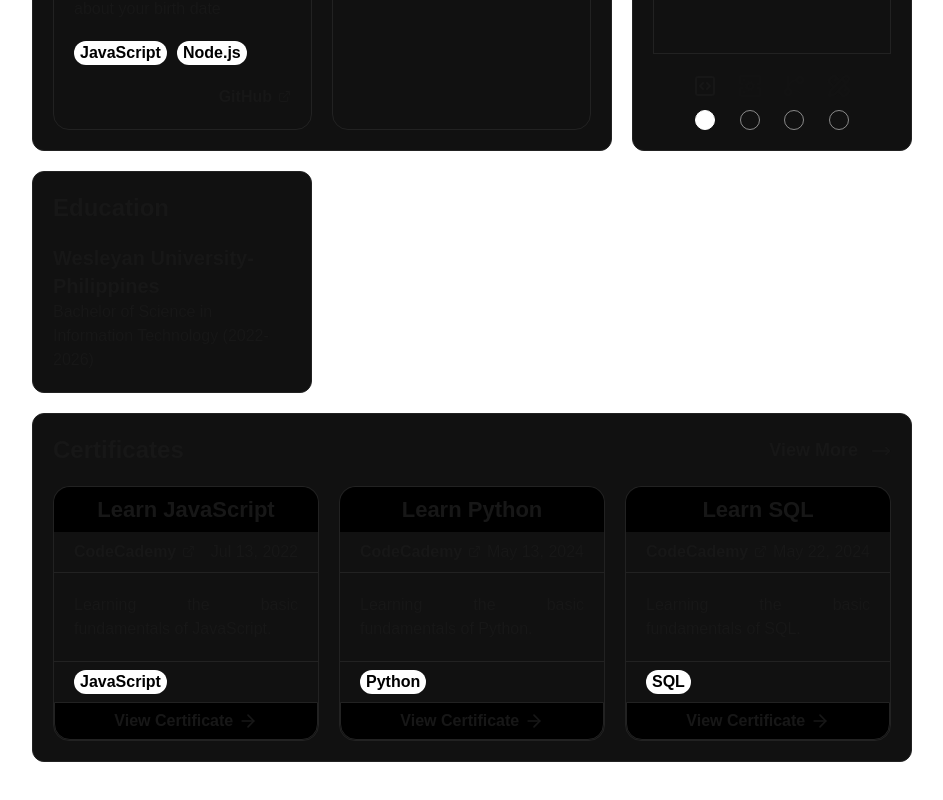
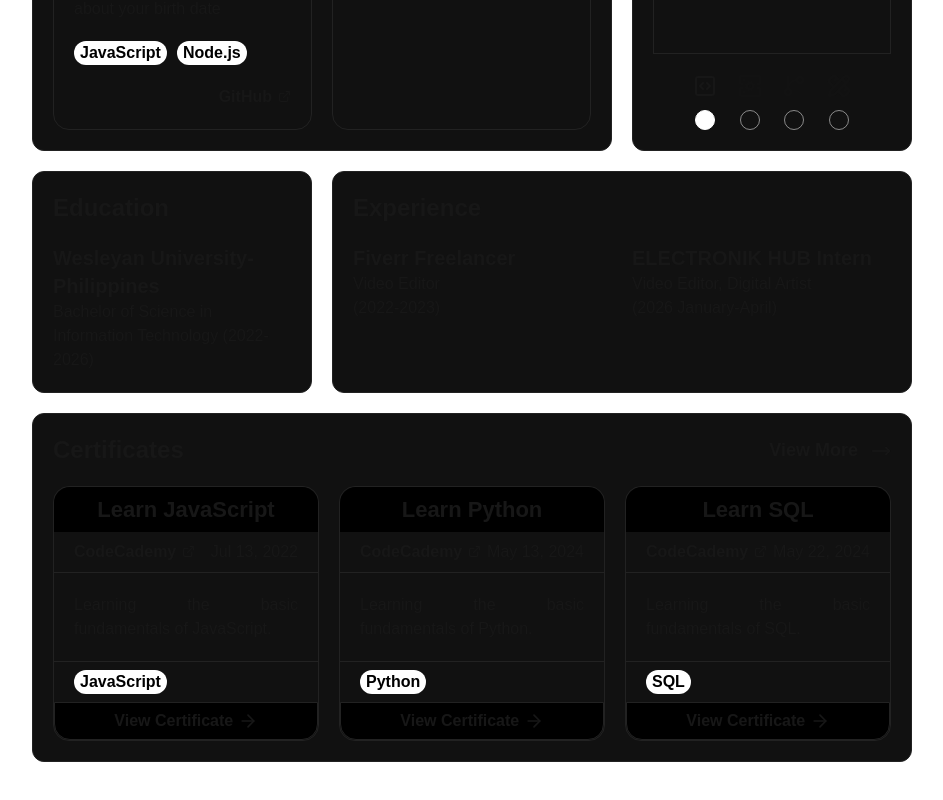
Before and after one commit to SimC0de/My-Portfolio, a Next.js app: page / in a window 1280 px wide. Shown: the part 834-1634 px from the top of the page, without its empty margins (168-1111 px from the left). Built offline with nearby package versions, Linux system fonts and the light colour scheme.

Commit message:
Added Experience Section

```diff
--- /dev/null
+++ b/src/app/Experience.jsx
@@ -0,0 +1,25 @@
+"use client";
+import React from "react";
+
+export default function Experience() {
+  const items = [
+
+  ];
+  return (
+    <div className="col-span-2 flex flex-col gap-5 border border-[#222222] rounded-xl bg-[#111111] p-5 w-full h-full">
+      <h1 className="section-title">Experience</h1>
+      <div className="grid grid-cols-2 gap-5">
+        <div className="flex flex-col">
+          <h1 className="font-bold text-xl">Fiverr Freelancer</h1>
+          <h2 className="text[16px]">Video Editor</h2>
+          <p className="text[16px]">(2022-2023)</p>
+        </div>
+        <div className="flex flex-col">
+          <h1 className="font-bold text-xl">ELECTRONIK HUB Intern</h1>
+          <h2 className="text[16px]">Video Editor, Digital Artist</h2>
+          <p className="text[16px]">(2026 January-April)</p>
+        </div>
+      </div>
+    </div>
+  );
+}
--- a/src/app/page.js
+++ b/src/app/page.js
@@ -5,6 +5,7 @@ import TechStack from "./components/TechStack";
 import Profile from "./components/profile/Profile";
 import ProjCon from "./components/project/ProjCon";
 import Education from "./components/Education";
+import Experience from "./Experience";
 
 export default function Home() {
   return (
@@ -15,7 +16,8 @@ export default function Home() {
         <Profile />
         <ProjCon />
         <TechStack />
-        <Education/>
+        <Education />
+        <Experience />
         <CertContainer />
       </div>
     </div>
```
